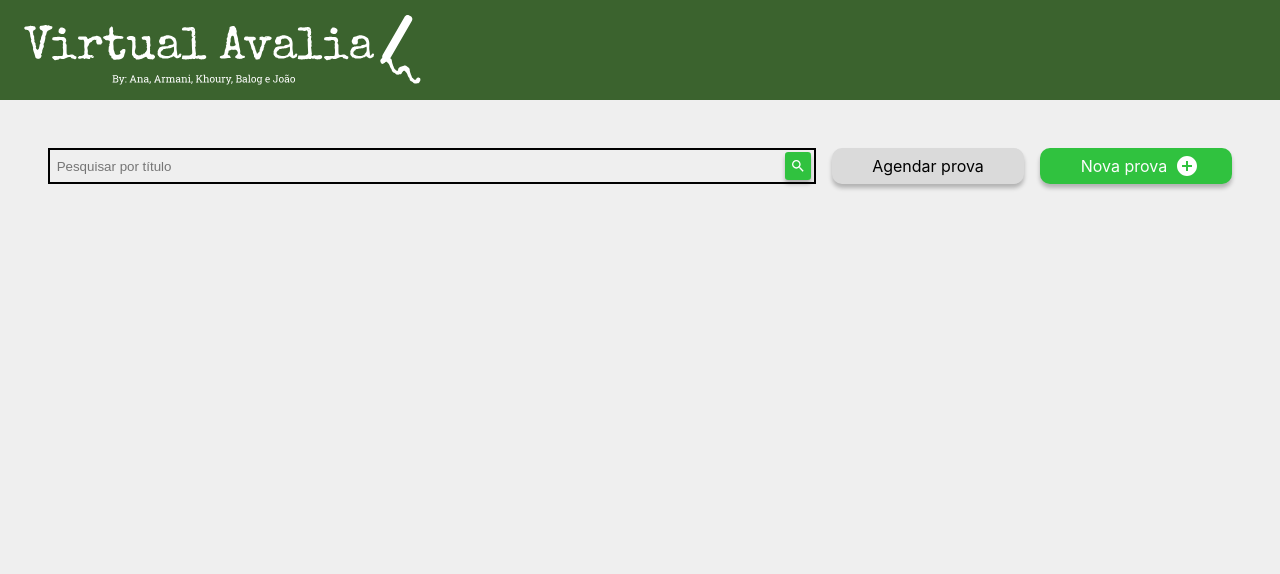
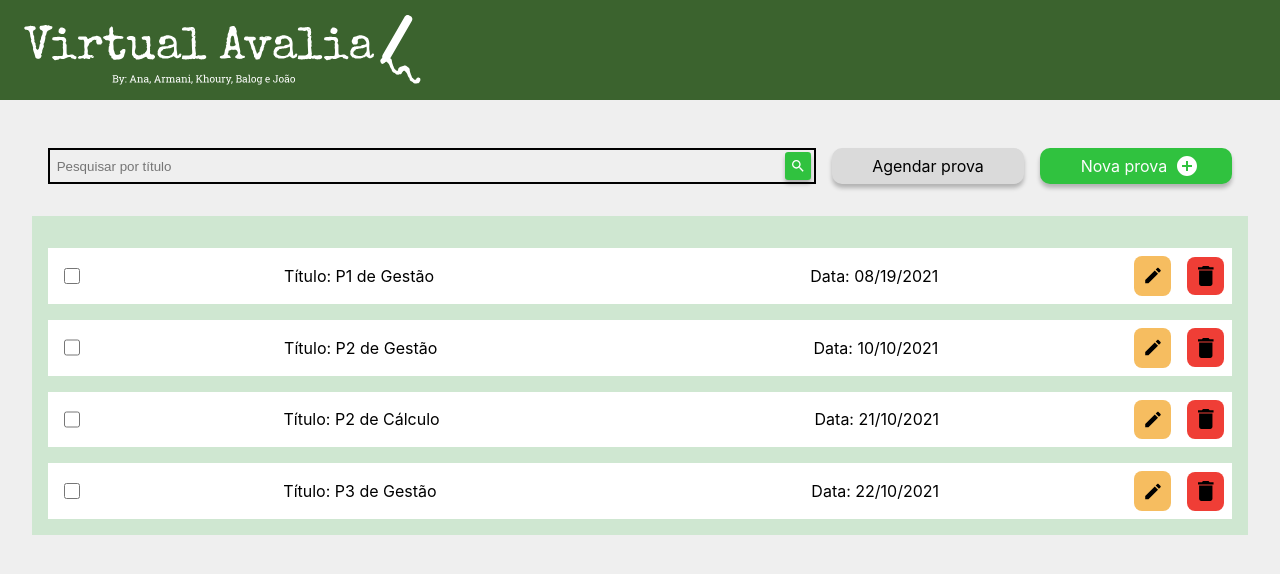
Before and after one commit to anabcuelbas/virtual-avalia, a React (Create React App) app: page /virtual-avalia/admin-tests in a window 1280 px wide. Shown: the top 574 px of the page. Built offline with nearby package versions, Linux system fonts and the light colour scheme.

Commit message:
Adding checkbox component

```diff
--- /dev/null
+++ b/src/components/CheckBox.js
@@ -0,0 +1,10 @@
+import styled from "styled-components";
+
+const CheckBox = styled.input.attrs({type: 'checkbox'})`
+    margin: 1em;
+    font: inherit;
+    width: 1.15em;
+    height: 1.15em;
+`;
+
+export default CheckBox;
--- a/src/components/Table.js
+++ b/src/components/Table.js
@@ -1,6 +1,7 @@
 import React, { Component } from 'react';
 import PropTypes from 'prop-types';
 import './styles/Table.css'
+import CheckBox from './CheckBox';
 
 class Table extends Component {
 
@@ -16,6 +17,7 @@ class Table extends Component {
 
                     {this.props.rows.map((el) => (
                         <div className="table-item">
+                            {this.props.selectionButton && <CheckBox />}
                             <div className="item-text">
                                 {el.map(function (value, index, array) {
                                     return <p key={index}>{value}</p>
@@ -44,7 +46,8 @@ Table.propTypes = {
     columns: PropTypes.array,
     rows: PropTypes.array.isRequired,
     hasButtons: PropTypes.bool.isRequired,
-    buttons: PropTypes.array
+    buttons: PropTypes.array,
+    selectionButton: PropTypes.bool
 }
 
 export default Table;
--- a/src/components/styles/Table.css
+++ b/src/components/styles/Table.css
@@ -40,6 +40,11 @@ gi ;) */
     align-items: center;
 }
 
+.item-text {
+    display: flex;
+    justify-content: space-around;
+}
+
 .item-buttons {
     width: 100%;
     flex: 1;
@@ -55,3 +60,10 @@ gi ;) */
 p {
     margin: .5rem;
 }
+
+@media (max-width: 750px) {
+    .item-text {
+        flex-direction: column;
+        justify-content: center;
+    }
+}
--- a/src/modules/admin/testsDatabase/TestsDatabase.page.js
+++ b/src/modules/admin/testsDatabase/TestsDatabase.page.js
@@ -1,12 +1,15 @@
 import React from "react";
 import styled from "styled-components";
 
-import PageDefault from "../../../components/PageDefault";
+import EditButton from "../../../components/EditButton";
+import DeleteButton from "../../../components/DeleteButton";
 import Header from "../../../components/header/Header";
 import HeaderTitle from "../../../components/header/HeaderTitle"
+import LongButton from "../../../components/LongButton";
+import PageContent from "../../../components/PageContent";
+import PageDefault from "../../../components/PageDefault";
 import SearchBar from "../../../components/SearchBar";
-import PageContent from "../../../components/PageContent";
-import LongButton from "../../../components/LongButton";
+import Table from "../../../components/Table";
 
 import Colors from "../../../constants/Colors";
 
@@ -44,6 +47,16 @@ export const TestsDatabase = () => {
                 <LongButton path="/" name="Agendar prova" backgroundColor={Colors.lightGrey} textColor={Colors.black} />
                 <LongButton path="/" name="Nova prova" backgroundColor={Colors.secondaryGreen} textColor={Colors.white} icon />
             </Container>
+            <Table
+                hasHeader={false}
+                selectionButton={true}
+                rows={[["Título: P1 de Gestão", "Data: 08/19/2021"],
+                ["Título: P2 de Gestão", "Data: 10/10/2021"],
+                ["Título: P2 de Cálculo", "Data: 21/10/2021"],
+                ["Título: P3 de Gestão", "Data: 22/10/2021"]]}
+                hasButtons={true}
+                buttons={[<EditButton path='/'/>, <DeleteButton/>]}
+            />
         </PageContent>
     </PageDefault>
   );
```
